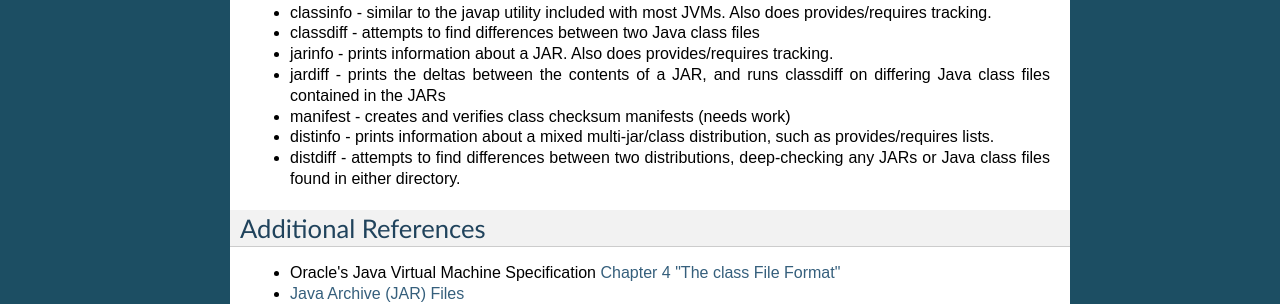
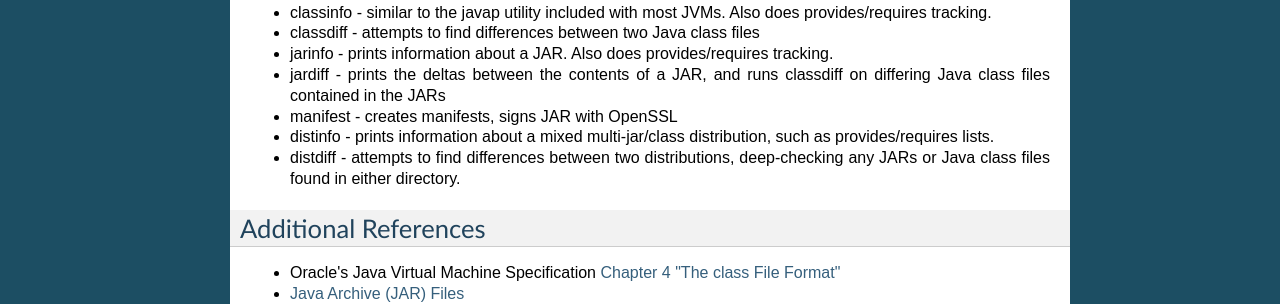
Before and after one commit to obriencj/python-javatools, a Sphinx documentation site: the page built from docs/overview.rst, in a window 1280 px wide. Shown: the part 1110-1414 px from the top of the page. Built offline with Sphinx 7.4.7, drawn with Linux system fonts in a browser that asks for light colours.

Commit message:
regenerated overview from README.md

```diff
--- a/docs/overview.rst
+++ b/docs/overview.rst
@@ -77,7 +77,7 @@ Javatools Scripts
 -  jardiff - prints the deltas between the contents of a JAR, and runs
    classdiff on differing Java class files contained in the JARs
 
--  manifest - creates and verifies class checksum manifests (needs work)
+-  manifest - creates manifests, signs JAR with OpenSSL
 
 -  distinfo - prints information about a mixed multi-jar/class
    distribution, such as provides/requires lists.
```
